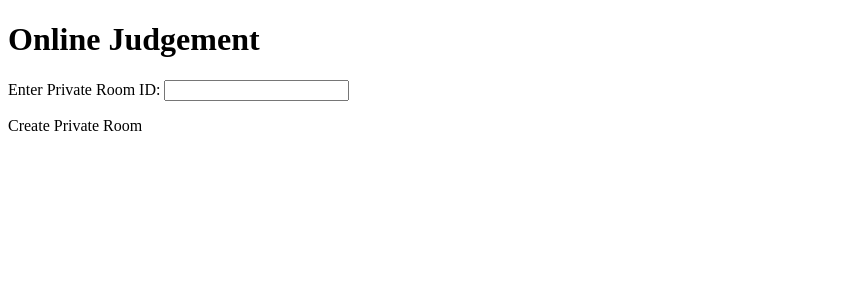
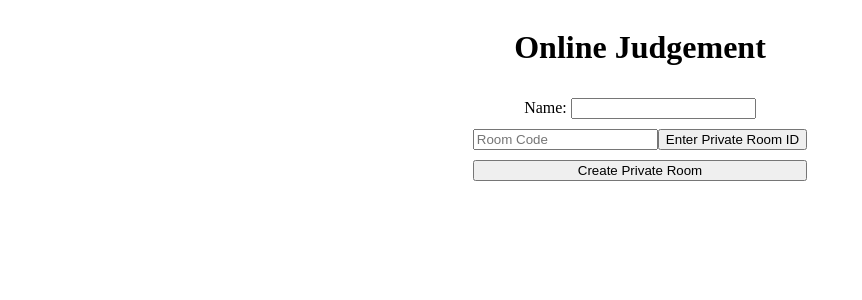
Before and after one commit to aarozh/playable-judgement-website, a Flask app: page / in a window 1280 px wide. Shown: the top 300 px of the page, without its empty margins (0-862 px from the left). Run offline with Flask 2, Linux system fonts and the light colour scheme; some libraries are stand-ins or nearby versions.

Commit message:
Update main.py functionality for user input error and checking room code and css

```diff
--- a/judgement/schema.sql
+++ b/judgement/schema.sql
@@ -3,7 +3,7 @@ DROP TABLE IF EXISTS lobby;
 DROP TABLE IF EXISTS players;
 
 CREATE TABLE lobby(
-  lobby_id INTEGER PRIMARY KEY AUTOINCREMENT,
+  lobby_id INTEGER,
   deck_id VARCHAR(20) NOT NULL,
   deck_type VARCHAR(10) NOT NULL,
   cards VARCHAR(10) NOT NULL,
@@ -11,7 +11,8 @@ CREATE TABLE lobby(
   round_start INTEGER NOT NULL,
   cur_round INTEGER NOT NULL,
   player_count INTEGER NOT NULL,
-  dealer INTEGER NOT NULL
+  dealer INTEGER NOT NULL,
+  PRIMARY KEY (lobby_id)
 );
 
 CREATE TABLE players(
--- /dev/null
+++ b/judgement/static/css/mainpage.css
@@ -0,0 +1,23 @@
+.content {
+    display: flex;
+    align-items: center;
+    justify-content: center;
+}
+
+.buttons {
+    display: flex;
+    flex-direction: column;
+    align-items: center;
+    justify-content: center;
+    gap: 10px;
+}
+
+.join {
+    display: flex;
+    flex-direction: row;
+    width: 100%;
+}
+
+.create {
+    width: 100%;
+}
--- a/judgement/templates/mainpage.html
+++ b/judgement/templates/mainpage.html
@@ -1,15 +1,42 @@
 <!DOCTYPE html>
 <html>
     <head>
+        <meta charset="UTF-8">
         <title>playable-judgement-website</title>
+        <link rel="stylesheet" href={{url_for('static', filename='css/mainpage.css')}}>
+        <script
+            src="https://cdnjs.cloudflare.com/ajax/libs/socket.io/4.0.1/socket.io.js"
+            integrity="sha512-q/dWJ3kcmjBLU4Qc47E4A9kTB4m3wuTY7vkFJDTZKjTs8jhyGQnaUrxa0Ytd0ssMZhbNua9hE+E7Qv1j+DyZwA=="
+            crossorigin="anonymous">
+        </script>
     </head>
     <body>
-        <h1>Online Judgement</h1>
+        <div class="content">
+            <form method="post" class="buttons">
+                <h1>Online Judgement</h1>
+                <div>
+                    <label>Name:</label>
+                    <input type="text" name="name"
+                    {% if error_name %}
+                        placeholder="{{error_name}}"
+                    {% endif %}
+                    value="{{name}}"/>
+                </div>
 
-        <label for="roomid">Enter Private Room ID:</label>
-        <input type="text" id="roomid">
+                <div class="join">
+                    <input type="text"
+                    {% if error_code %}
+                        placeholder="{{error_code}}"
+                    {% endif %}
+                    {% if not error_code %}
+                        placeholder="Room Code"
+                    {% endif %}
+                    name="code"/>
+                    <button type="submit" name="join">Enter Private Room ID</button>
+                </div>
 
-        <p>Create Private Room</p><!--TODO Change this to become a button-->
-
+                <button type="submit" name="create" class="create">Create Private Room</button>
+            </form>
+        </div>
     </body>
 </html>
--- a/judgement/views/main.py
+++ b/judgement/views/main.py
@@ -1,10 +1,60 @@
-"""Main."""
+"""
+Judgement get and post route for main page.
+
+URLs include:
+/
+"""
 
 import flask
 import judgement
 from flask import Flask
 from flask import render_template
+import random
+import string
 
-@judgement.app.route("/")
+def code_exists(code):
+    connection = judgement.model.get_db()
+    existing_code = connection.execute(
+        "SELECT lobby_id"
+        "FROM lobby"
+        "WHERE lobby_id = ?",
+        (code)
+    )
+    if existing_code.fetchone() is not None:
+        return True
+    return False
+
+def generate_room_code():
+    # check if this code is already created
+    generated_code = ''.join(random.choice(string.ascii_uppercase + string.digits) for _ in range(6))
+    while code_exists(generated_code):
+        generated_code = ''.join(random.choice(string.ascii_uppercase + string.digits) for _ in range(6))
+    return generated_code
+
+@judgement.app.route("/", methods=["POST", "GET"])
 def main_page():
+    flask.session.clear()
+    if flask.request.method == "POST":
+        name = flask.request.form.get("name")
+        code = flask.request.form.get("code")
+        join = flask.request.form.get("join", False)
+        create = flask.request.form.get("create", False)
+
+        if not name:
+            return render_template('mainpage.html', error_name="Please enter a name.", code = code)
+
+        if join != False and not code:
+            return render_template('mainpage.html', error_code="Please enter a code.", name = name)
+
+        room = code
+        if create != False:
+            room = generate_room_code()
+        elif not code_exists(code):
+            return render_template('mainpage.html', error_code="Room code does not exist.", name = name)
+
+        flask.session["room"] = room
+        flask.session["name"] = name
+        return flask.redirect(flask.url_for("lobby"))
+
+
     return render_template('mainpage.html')
```
